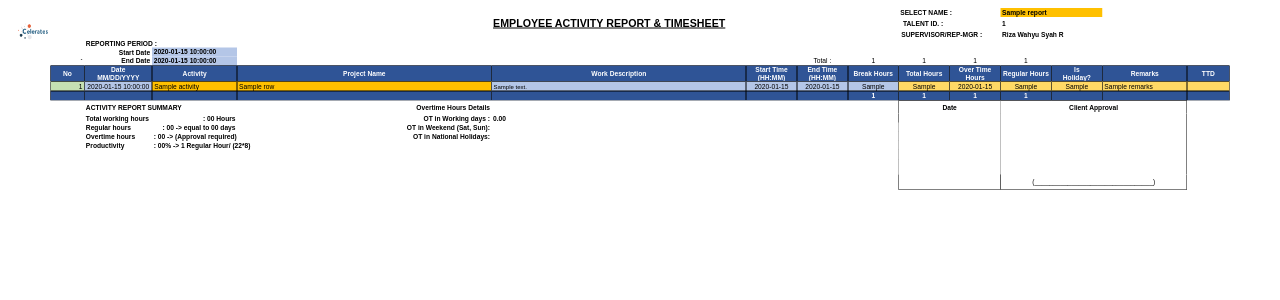
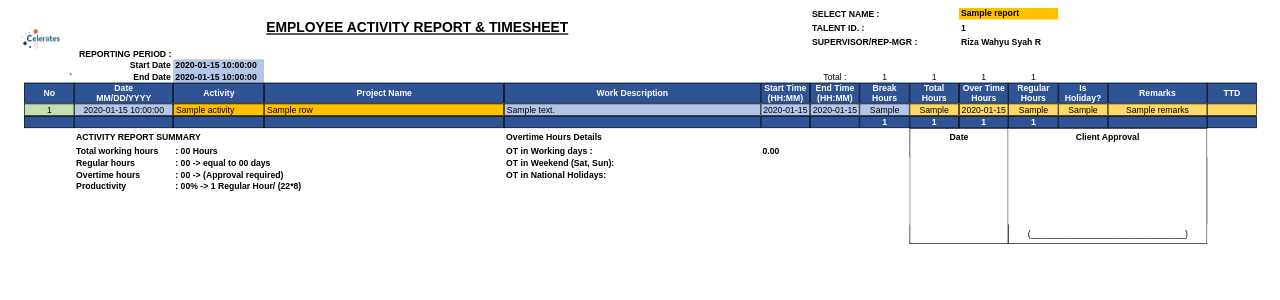
Before and after one commit to yosdwi/celerates-digital-bast, a FastAPI app: template templates/timesheet_report_template.html in a window 1280 px wide. Shown: the top 300 px of the page. Run offline with FastAPI, Linux system fonts and the light colour scheme; the template is opened without the code that fills it: most values are stand-ins (such as "Sample title", 1, 10 or a date in 2020); some libraries are stand-ins or nearby versions.

Commit message:
update bug fix

```diff
--- a/docker-compose.yml
+++ b/docker-compose.yml
@@ -34,6 +34,8 @@ services:
       - HEALTHCHECK_URL=https://hc-ping.com/c67ead79-ffdd-4517-b360-fa03763a3df6
       - DB_URL=postgresql://celerates-admin:celerates911!!!@postgresql-local-postgre-1:5432/neondb
     command: ["sleep", "infinity"]
+    networks:
+      - digital-bast-network
     deploy:
       resources:
         limits:
--- a/templates/timesheet_report_template.html
+++ b/templates/timesheet_report_template.html
@@ -41,7 +41,7 @@
 .ritz .waffle .s48{border-bottom:1px SOLID transparent;border-right:3px DOUBLE transparent;background-color:#ffd965;text-align:left;color:#000000;font-family:docs-Calibri,Arial;font-size:10pt;vertical-align:bottom;white-space:nowrap;direction:ltr;padding:0px 3px 0px 3px;}
 .ritz .waffle .s13{background-color:#ffffff;text-align:left;color:#000000;font-family:docs-Calibri,Arial;font-size:11pt;vertical-align:middle;white-space:nowrap;direction:ltr;padding:0px 3px 0px 3px;}
 .ritz .waffle .s24{border-bottom:1px SOLID transparent;border-right:1px SOLID transparent;background-color:#ffffff;text-align:right;font-weight:bold;color:#000000;font-family:docs-Calibri,Arial;font-size:10pt;vertical-align:middle;white-space:nowrap;direction:ltr;padding:0px 3px 0px 3px;}
-.ritz .waffle .s39{border-right:3px DOUBLE transparent;background-color:#f4b083;text-align:left;color:#000000;font-family:docs-Calibri,Arial;font-size:9pt;vertical-align:middle;white-space:normal;overflow:hidden;word-wrap:break-word;direction:ltr;padding:0px 3px 0px 3px;}
+.ritz .waffle .s39{border-right:3px DOUBLE transparent;background-color:#f4b083;text-align:left;color:#000000;font-family:docs-Calibri,Arial;font-size:10pt;vertical-align:middle;white-space:normal;overflow:hidden;word-wrap:break-word;direction:ltr;padding:0px 3px 0px 3px;}
 .ritz .waffle .s18{background-color:#ffffff;text-align:left;font-weight:bold;color:#000000;font-family:docs-Calibri,Arial;font-size:10pt;vertical-align:top;white-space:nowrap;direction:ltr;padding:0px 3px 0px 3px;}
 .ritz .waffle .s34{border-right:1px SOLID transparent;background-color:#ffffff;}
 .ritz .waffle .s35{border-bottom:1px SOLID transparent;border-right:3px DOUBLE transparent;background-color:#f4b083;text-align:right;font-style:italic;color:#000000;font-family:docs-Calibri,Arial;font-size:10pt;vertical-align:bottom;white-space:nowrap;direction:ltr;padding:0px 3px 0px 3px;}
@@ -56,7 +56,7 @@
 .ritz .waffle .s54{border-bottom:1px SOLID transparent;border-right:3px DOUBLE transparent;background-color:#f4b083;text-align:center;color:#000000;font-family:docs-Calibri,Arial;font-size:11pt;vertical-align:bottom;white-space:nowrap;direction:ltr;padding:0px 3px 0px 3px;}
 .ritz .waffle .s44{border-bottom:1px SOLID transparent;border-right:3px DOUBLE transparent;background-color:#ffc000;text-align:left;color:#000000;font-family:docs-Calibri,Arial;font-size:10pt;vertical-align:middle;white-space:normal;word-wrap:break-word;direction:ltr;padding:0px 3px 0px 3px;}
 .ritz .waffle .s20{background-color:#ffffff;text-align:right;font-weight:bold;color:#000000;font-family:docs-Calibri,Arial;font-size:10pt;vertical-align:bottom;white-space:nowrap;direction:ltr;padding:0px 3px 0px 3px;}
-.ritz .waffle .s45{border-right:3px DOUBLE transparent;background-color:#b4c6e7;text-align:left;color:#000000;font-family:docs-Calibri,Arial;font-size:9pt;vertical-align:middle;white-space:normal;overflow:hidden;word-wrap:break-word;direction:ltr;padding:0px 3px 0px 3px;}
+.ritz .waffle .s45{border-right:3px DOUBLE transparent;background-color:#b4c6e7;text-align:left;color:#000000;font-family:docs-Calibri,Arial;font-size:10pt;vertical-align:middle;white-space:normal;overflow:hidden;word-wrap:break-word;direction:ltr;padding:0px 3px 0px 3px;}
 .ritz .waffle .s9{border-left:none;border-right:none;background-color:#ffffff;text-align:left;font-weight:bold;color:#000000;font-family:docs-Calibri,Arial;font-size:10pt;vertical-align:middle;white-space:nowrap;direction:ltr;padding:0px 3px 0px 3px;}
 .data-table-section td:not(:first-child), .data-table-section th:not(:first-child) { border: 1px solid #000000 !important; }
 .data-table-section td:first-child, .data-table-section th:first-child { border: none !important; }
@@ -77,11 +77,20 @@
     width: 100% !important;
 }
 
-/* Resize timesheet to 50% */
+/* Center align No. column (column 2) and Remarks column (column 14) both horizontally and vertically */
+.data-table-section td:nth-child(2),
+.data-table-section th:nth-child(2),
+.data-table-section td:nth-child(14),
+.data-table-section th:nth-child(14) {
+    text-align: center !important;
+    vertical-align: middle !important;
+}
+
+/* Resize timesheet to 65% */
 .ritz.grid-container {
-    transform: scale(0.5);
+    transform: scale(0.65);
     transform-origin: top left;
-    width: 200%;
+    width: 154%;
 }
 </style>
 
@@ -89,12 +98,12 @@
 <div class="ritz grid-container" dir="ltr" style="page-break-after: always;">
 <table class="waffle" cellspacing="0" cellpadding="0" style="table-layout: fixed; width: 100%;">
 <colgroup>
-<col style="width: 50px;">  <!-- Column A -->
-<col style="width: 40px;">  <!-- Column B -->
-<col style="width: 80px;">  <!-- Column C -->
-<col style="width: 100px;"> <!-- Column D -->
-<col style="width: 300px;"> <!-- Column E -->
-<col style="width: 300px;"> <!-- Column F -->
+<col style="width: 20px;">  <!-- Column A -->
+<col style="width: 60px;">  <!-- Column B - No. column -->
+<col style="width: 120px;"> <!-- Column C - wider for dates -->
+<col style="width: 110px;"> <!-- Column D - Activity (further reduced) -->
+<col style="width: 290px;"> <!-- Column E - Project Name (increased) -->
+<col style="width: 310px;"> <!-- Column F - Work Description (reduced) -->
 <col style="width: 60px;">  <!-- Column G - Start Time -->
 <col style="width: 60px;">  <!-- Column H - End Time -->
 <col style="width: 60px;">  <!-- Column I - Break Hours -->
@@ -102,9 +111,9 @@
 <col style="width: 60px;">  <!-- Column K - Overtime Hours -->
 <col style="width: 60px;">  <!-- Column L - Regular Hours -->
 <col style="width: 60px;">  <!-- Column M - Is Holiday -->
-<col style="width: 100px;"> <!-- Column N - Remarks -->
-<col style="width: 50px;">  <!-- Column O - TTD -->
-<col style="width: 50px;">  <!-- Column P - Space -->
+<col style="width: 120px;"> <!-- Column N - Remarks -->
+<col style="width: 60px;">  <!-- Column O - TTD -->
+<col style="width: 20px;">  <!-- Column P - Space -->
 </colgroup>
 <tbody>
 <tr style="height: 18px">
@@ -115,9 +124,10 @@
 <td class="s2"></td>
 <td class="s0"></td>
 <td class="s0"></td>
-<td class="s3"></td>
-<td class="s4"></td>
-<td class="s5 softmerge"><div class="softmerge-inner" style="width:86px;left:-26px">SELECT NAME :</td>
+<!-- <td class="s3"></td> -->
+<!-- <td class="s4"></td> -->
+<td class="s5">SELECT NAME :</td>
+<td class="s0"></td>
 <td class="s0"></td>
 <td class="s6" dir="ltr" colspan="2">{{ report.nama }}</td>
 <td class="s0"></td>
@@ -128,14 +138,15 @@
 <td class="s0"></td>
 <td class="s1"></td>
 <td class="s1"></td>
-<td class="s7"></td>
+<!-- <td class="s7"></td> -->
 <td class="s8">EMPLOYEE ACTIVITY REPORT &amp; TIMESHEET</td>
 <td class="s0"></td>
 <td class="s0"></td>
-<td class="s4"></td>
-<td class="s5 softmerge"><div class="softmerge-inner" style="width:86px;left:-26px">TALENT ID. :</div></td>
+<!-- <td class="s4"></td> -->
+<td class="s5">TALENT ID. :</td>
 <td class="s0"></td>
-<td class="s9 softmerge"><div class="softmerge-inner" style="width:194px;left:-1px">{{ report.employee_id }}</div></td>
+<td class="s0"></td>
+<td class="s9" colspan="2">{{ report.employee_id }}</td>
 <td class="s10"></td>
 <td class="s11"></td>
 <td class="s12"></td>
@@ -148,11 +159,12 @@
 <td class="s2"></td>
 <td class="s13"></td>
 <td class="s0"></td>
+<!-- <td class="s0"></td> -->
+<!-- <td class="s4"></td> -->
+<td class="s5">SUPERVISOR/REP-MGR :</td>
 <td class="s0"></td>
-<td class="s4"></td>
-<td class="s5 softmerge"><div class="softmerge-inner" style="width:164px;left:-26px">SUPERVISOR/REP-MGR :</div></td>
 <td class="s0"></td>
-<td class="s9 softmerge"><div class="softmerge-inner" style="width:194px;left:-1px">Riza Wahyu Syah R</div></td>
+<td class="s9"colspan="2">Riza Wahyu Syah R</td>
 <td class="s11"></td>
 <td class="s11"></td>
 <td class="s2"></td>
@@ -160,7 +172,7 @@
 </tr>
 <tr style="height: 18px">
 <td class="s0"></td>
-<td class="s5 softmerge"><div class="softmerge-inner" style="width:142px;left:-29px">REPORTING PERIOD :</div></td>
+<td class="s5">REPORTING PERIOD :</td>
 <td class="s16"></td>
 <td class="s17"></td>
 <td class="s0"></td>
@@ -215,8 +227,8 @@
 <td class="s32">Activity</td>
 <td class="s32">Project Name</td>
 <td class="s32" dir="ltr">Work Description</td>
-<td class="s33">Start Time (HH:MM)</td>
-<td class="s33">End Time (HH:MM)</td>
+<td class="s33">Start Time<br>(HH:MM)</td>
+<td class="s33">End Time<br>(HH:MM)</td>
 <td class="s33">Break Hours</td>
 <td class="s33">Total Hours</td>
 <td class="s33">Over Time <br>Hours</td>
@@ -268,10 +280,11 @@
 <td class="s0"></td>
 <td class="s0"></td>
 <td class="s17" colspan="2">ACTIVITY REPORT SUMMARY</td>
-<td class="s17" colspan="1" style="text-align: right;">Overtime Hours Details</td>
+<td class="s0"></td>
+<td class="s17" style="text-align: left;">Overtime Hours Details</td>
 <td class="s0"></td>
 <td class="s0"></td>
-<td class="s0"></td>
+<!-- <td class="s0"></td> -->
 <td class="s0"></td>
 <td class="s0" style="border-top: 1px solid #000; border-left: 1px solid #000; border-right: 1px solid #000; text-align: center; font-weight: bold; padding: 5px;" colspan="2">Date</td>
 <td class="s0" style="border-top: 1px solid #000; border-right: 1px solid #000; text-align: center; font-weight: bold; padding: 5px;" colspan="3">Client Approval</td>
@@ -281,12 +294,13 @@
 <td class="s0"></td>
 <td class="s0"></td>
 <td class="s17">Total working hours</td>
-<td class="s17" style="text-align: right;">: 00 Hours</td>
+<td class="s17" style="text-align: left;">: 00 Hours</td>
+<td class="s0"></td>
+
+<td class="s17" style="text-align: left;">OT in Working days :</td>
+<td class="s17" style="text-align: left;"">0.00</td>
+<td class="s0"></td>
 <!-- <td class="s0"></td> -->
-<td class="s17" style="text-align: right;">OT in Working days :</td>
-<td class="s17">0.00</td>
-<td class="s0"></td>
-<td class="s0"></td>
 <td class="s0"></td>
 <td class="s0" style="border-left: 1px solid #000; border-right: 1px solid #000; vertical-align: top;" colspan="2" rowspan="6"></td>
 <td class="s0" style="border-right: 1px solid #000; vertical-align: top;" colspan="3" rowspan="6"></td>
@@ -297,10 +311,10 @@
 <td class="s0"></td>
 <td class="s17">Regular hours</td>
 <td class="s17" style="text-align: right;">: 00 -> equal to 00 days</td>
+<td class="s0"></td>
+<td class="s17" style="text-align: left;">OT in Weekend (Sat, Sun):</td>
+<td class="s0"></td>
 <!-- <td class="s0"></td> -->
-<td class="s17" style="text-align: right;">OT in Weekend (Sat, Sun):</td>
-<td class="s0"></td>
-<td class="s0"></td>
 <td class="s0"></td>
 <td class="s0"></td>
 </tr>
@@ -309,10 +323,10 @@
 <td class="s0"></td>
 <td class="s17">Overtime hours</td>
 <td class="s17" style="text-align: right;">: 00 -> (Approval required)</td>
+<td class="s0"></td>
+<td class="s17" style="text-align: left;">OT in National Holidays:</td>
+<td class="s0"></td>
 <!-- <td class="s0"></td> -->
-<td class="s17" style="text-align: right;">OT in National Holidays:</td>
-<td class="s0"></td>
-<td class="s0"></td>
 <td class="s0"></td>
 <td class="s0"></td>
 </tr>
```
Also changed, not shown: src/classes/ClsNocoDBProcessor.py (+32 -2 lines), templates/tasklistiotoperation/detail_respon_resolution_time.html (+9 -12 lines).
